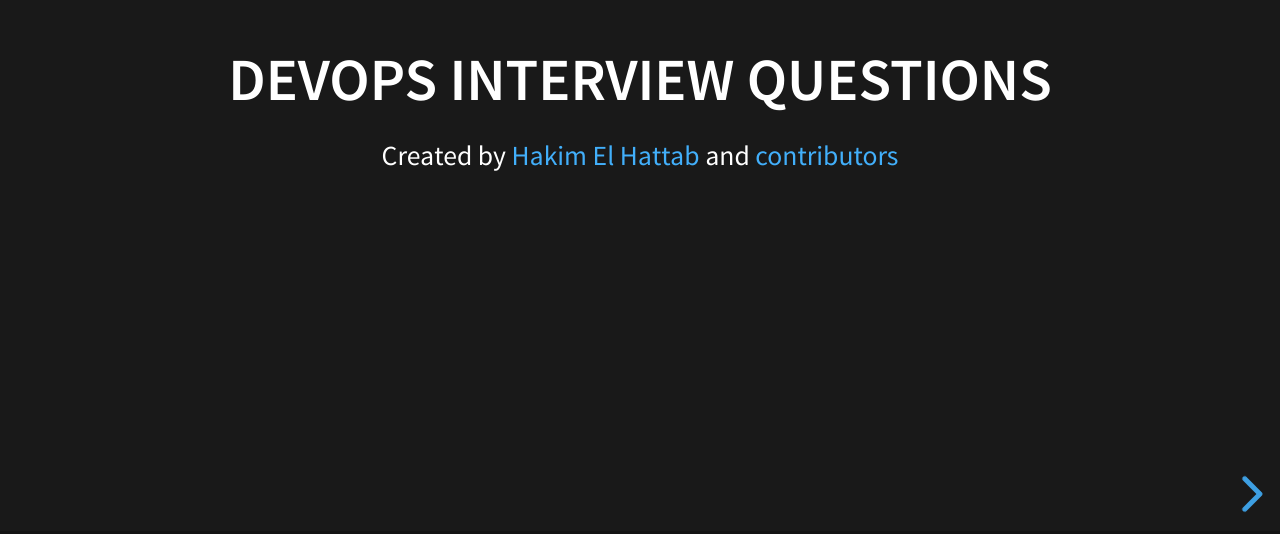
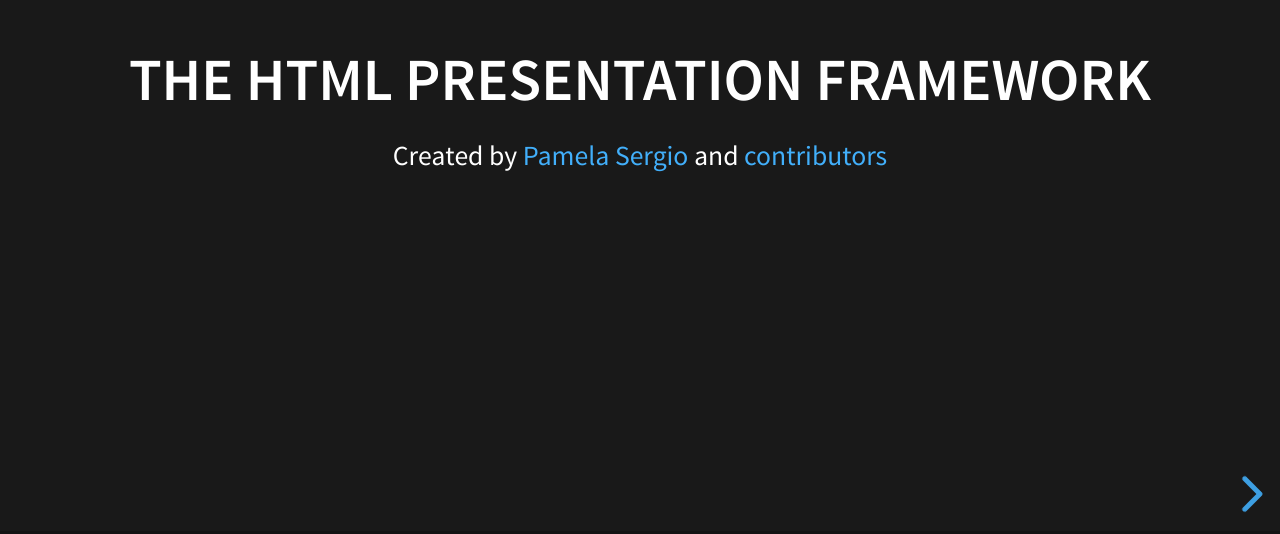
Before and after one commit to pamelasergio/devops-interview, a website: page index.html in a window 1280 px wide. Shown: the part 266-800 px from the top of the page. Drawn offline with Linux system fonts and the light colour scheme.

Commit message:
Interview questions

```diff
--- a/index.html
+++ b/index.html
@@ -17,9 +17,9 @@
 		<div class="reveal">
 			<div class="slides">
 				<section>
-					<h3>DevOps Interview Questions</h3>
+					<h3>The HTML Presentation Framework</h3>
 					<p>
-						<small>Created by <a href="http://hakim.se">Hakim El Hattab</a> and <a href="https://github.com/hakimel/reveal.js/graphs/contributors">contributors</a></small>
+						<small>Created by <a href="http://hakim.se">Pamela Sergio</a> and <a href="https://github.com/hakimel/reveal.js/graphs/contributors">contributors</a></small>
 					</p>
 				</section>
 				<section>
```
